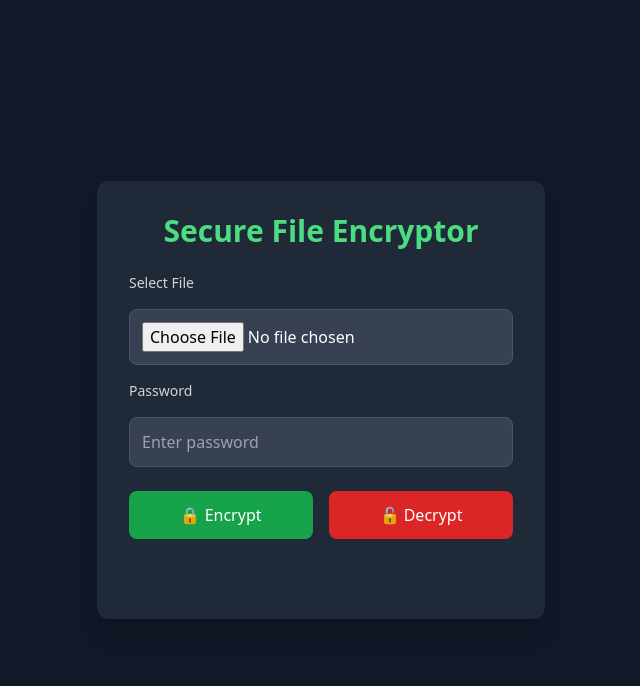
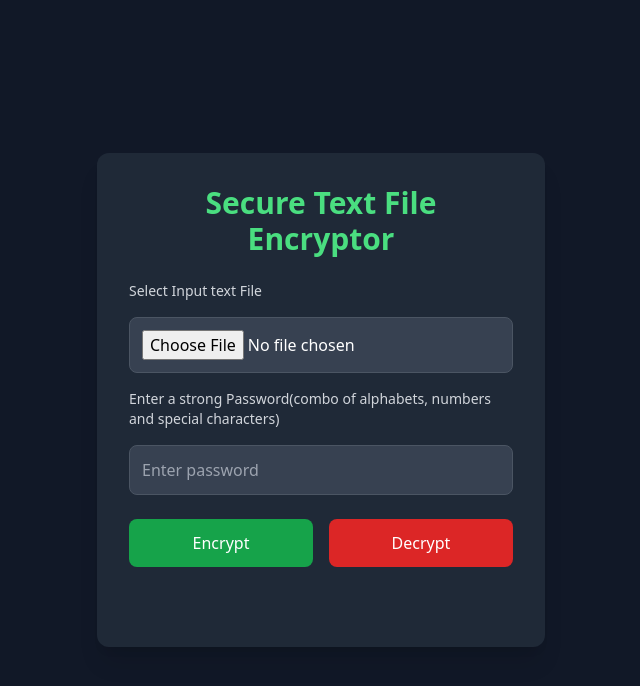
Before and after one commit to Stuti2004/CryptoFile, a plain HTML site: page index.html in a window 1280 px wide. Shown: the whole page, without its empty margins (319-959 px from the left). Drawn offline with nearby package versions, Linux system fonts and the light colour scheme.

Commit message:
Revise file encryptor UI and enhance functionality
Updated the file encryptor interface and functionality.

```diff
--- a/index.html
+++ b/index.html
@@ -10,22 +10,22 @@
 </head>
 <body class="bg-gray-900 text-white min-h-screen flex flex-col items-center justify-center p-6">
   <div class="w-full max-w-md bg-gray-800 rounded-xl shadow-xl p-8 space-y-6">
-    <h1 class="text-3xl font-bold text-center text-green-400">Secure File Encryptor</h1>
+    <h1 class="text-3xl font-bold text-center text-green-400">Secure Text File Encryptor</h1>
 
     <div class="space-y-4">
-      <label class="block text-sm font-medium text-gray-300" for="fileInput">Select File</label>
+      <label class="block text-sm font-medium text-gray-300" for="fileInput">Select Input text File</label>
       <input id="fileInput" type="file" class="w-full p-3 rounded-lg bg-gray-700 border border-gray-600 focus:border-green-400 focus:ring focus:ring-green-400 focus:ring-opacity-25 transition" />
 
-      <label class="block text-sm font-medium text-gray-300" for="password">Password</label>
+      <label class="block text-sm font-medium text-gray-300" for="password">Enter a strong Password(combo of alphabets, numbers and special characters)</label>
       <input id="password" type="password" placeholder="Enter password" class="w-full p-3 rounded-lg bg-gray-700 border border-gray-600 focus:border-green-400 focus:ring focus:ring-green-400 focus:ring-opacity-25 transition" />
     </div>
 
     <div class="flex justify-between space-x-4">
       <button id="encryptBtn" class="flex-1 flex items-center justify-center gap-2 px-4 py-3 bg-green-600 rounded-lg hover:bg-green-700 transition">
-        🔒 Encrypt
+         Encrypt
       </button>
       <button id="decryptBtn" class="flex-1 flex items-center justify-center gap-2 px-4 py-3 bg-red-600 rounded-lg hover:bg-red-700 transition">
-        🔓 Decrypt
+         Decrypt
       </button>
     </div>
 
@@ -60,7 +60,7 @@
         const wordArray = CryptoJS.lib.WordArray.create(e.target.result)
         const encrypted = CryptoJS.AES.encrypt(wordArray, passwordInput.value).toString()
         downloadFile(encrypted, file.name + '.enc')
-        messageEl.textContent = '✅ File encrypted successfully!'
+        messageEl.textContent = ' File encrypted successfully!'
       }
       reader.readAsArrayBuffer(file)
       fileInput.value = ""
@@ -82,9 +82,9 @@
           }, [])
           const u8array = new Uint8Array(typedArray).filter(byte => byte !== 0)
           downloadFile(u8array, file.name.replace(/\.enc$/, '.dec'))
-          messageEl.textContent = '✅ File decrypted successfully!'
+          messageEl.textContent = ' File decrypted successfully!'
         } catch {
-          messageEl.textContent = '❌ Decryption failed. Check password and file.'
+          messageEl.textContent = ' Decryption failed. Check password and file.'
         }
       }
       reader.readAsArrayBuffer(file)
```
